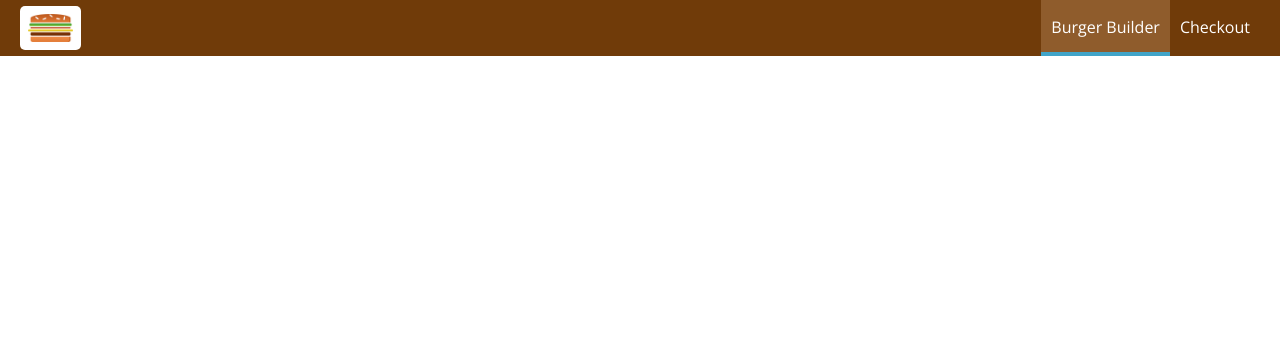
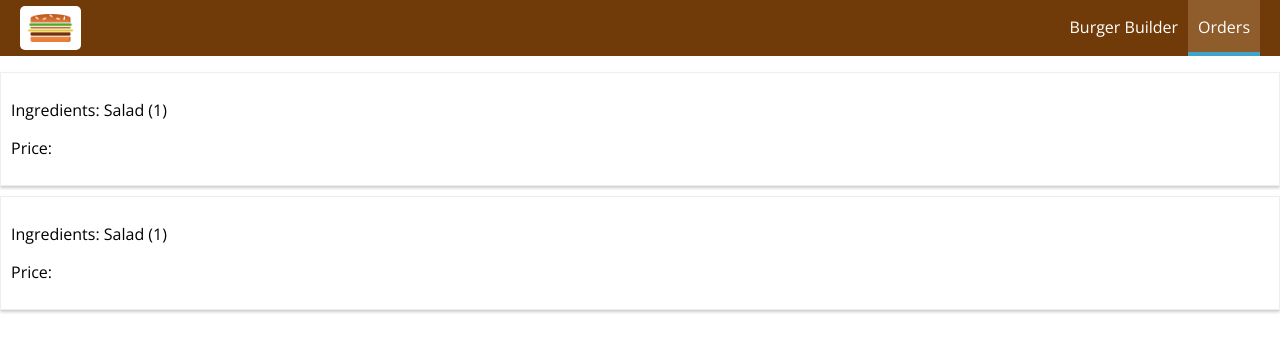
Before and after one commit to susan88323/Burger-Builder, a React (Create React App) app: page /orders in a window 1280 px wide. Shown: the top 352 px of the page. Built offline with nearby package versions, Linux system fonts and the light colour scheme.

Commit message:
Implemented nav links

```diff
--- a/src/App.js
+++ b/src/App.js
@@ -4,6 +4,7 @@ import { Route, Switch } from 'react-router-dom';
 import Layout from './hoc/Layout/Layout';
 import BurgerBuilder from './containers/BurgerBuilder/BurgerBuilder';
 import Checkout from './containers/Checkout/Checkout';
+import Orders from './containers/Orders/Orders';
 
 function App() {
   return (
@@ -11,6 +12,7 @@ function App() {
       <Layout>
         <Switch>
           <Route path="/checkout" component={Checkout} />
+          <Route path="/orders" component={Orders} />
           <Route path="/" exact component={BurgerBuilder} />
         </Switch>
       </Layout>
--- a/src/components/Navigation/NavigtionItems/NavigationItem/NavigationItem.js
+++ b/src/components/Navigation/NavigtionItems/NavigationItem/NavigationItem.js
@@ -1,10 +1,11 @@
 import React from 'react';
+import { NavLink } from 'react-router-dom';
 
 import classes from './NavigationItem.module.css';
 
 const navigationItem = (props) => (
     <li className={classes.NavigationItem}>
-        <a href={props.link} className={props.active ? classes.active : null}>{props.children}</a>
+        <NavLink to={props.link} exact={props.exact} activeClassName={classes.active}>{props.children}</NavLink>
     </li>
 );
 
--- a/src/components/Navigation/NavigtionItems/NavigationItems.js
+++ b/src/components/Navigation/NavigtionItems/NavigationItems.js
@@ -5,8 +5,8 @@ import NavigationItem from './NavigationItem/NavigationItem';
 
 const navigationItems = () => (
     <ul className={classes.NavigationItems}>
-        <NavigationItem link="/" active>Burger Builder</NavigationItem>
-        <NavigationItem link="/">Checkout</NavigationItem>
+        <NavigationItem link="/" exact>Burger Builder</NavigationItem>
+        <NavigationItem link="/orders">Orders</NavigationItem>
     </ul>
 );
 
--- /dev/null
+++ b/src/components/Order/Order.js
@@ -0,0 +1,12 @@
+import React from 'react';
+
+import classes from './Order.module.css';
+
+const order = (props) => (
+    <div className={classes.Order}>
+        <p>Ingredients: Salad (1)</p>
+        <p>Price: <strong></strong></p>
+    </div>
+);
+
+export default order;
--- /dev/null
+++ b/src/components/Order/Order.module.css
@@ -0,0 +1,8 @@
+.Order {
+    width: 100%;
+    border: 1px solid #eee;
+    box-shadow: 0 2px 3px #ccc;
+    padding: 10px;
+    margin: 10px auto;
+    box-sizing: border-box;
+}
--- /dev/null
+++ b/src/containers/Orders/Orders.js
@@ -0,0 +1,16 @@
+import React, { Component } from 'react';
+
+import Order from '../../components/Order/Order';
+
+class Orders extends Component {
+    render () {
+        return (
+            <div>
+                <Order />
+                <Order />
+            </div>
+        );
+    }
+}
+
+export default Orders;
```
